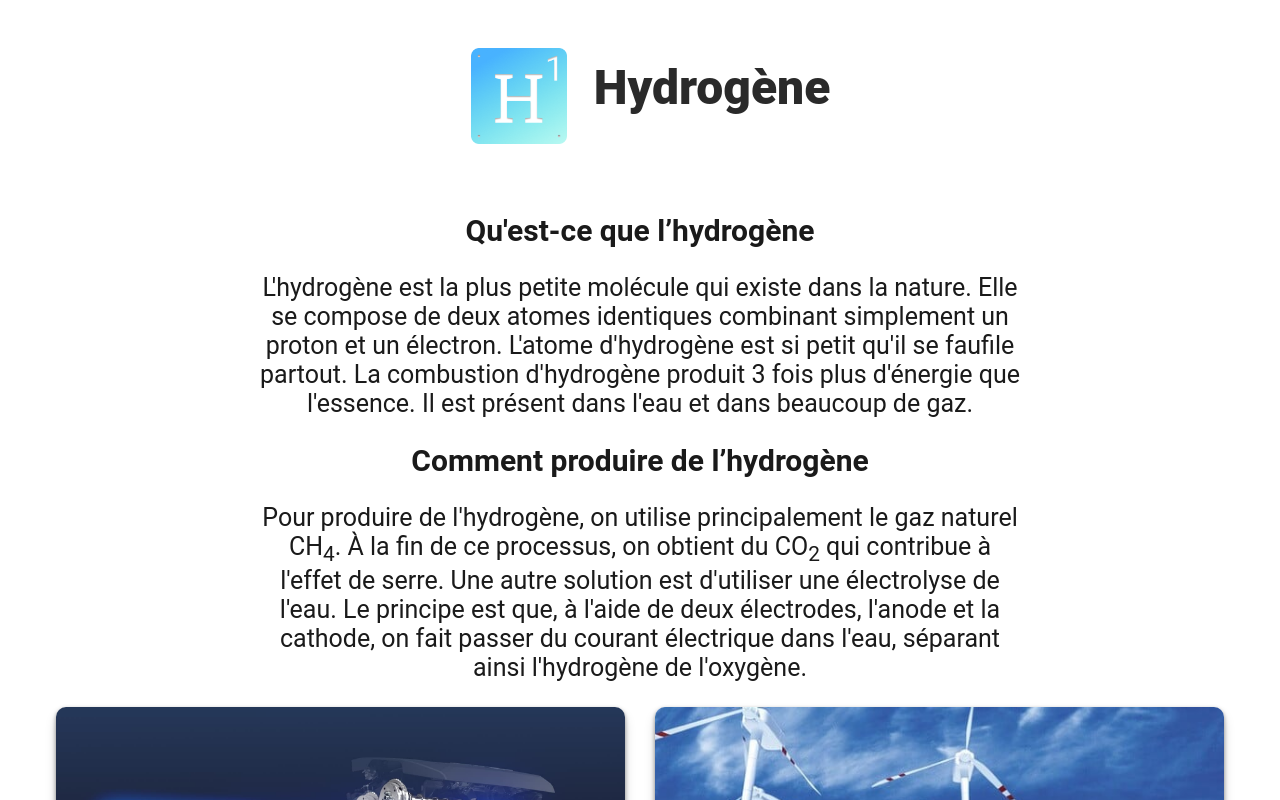
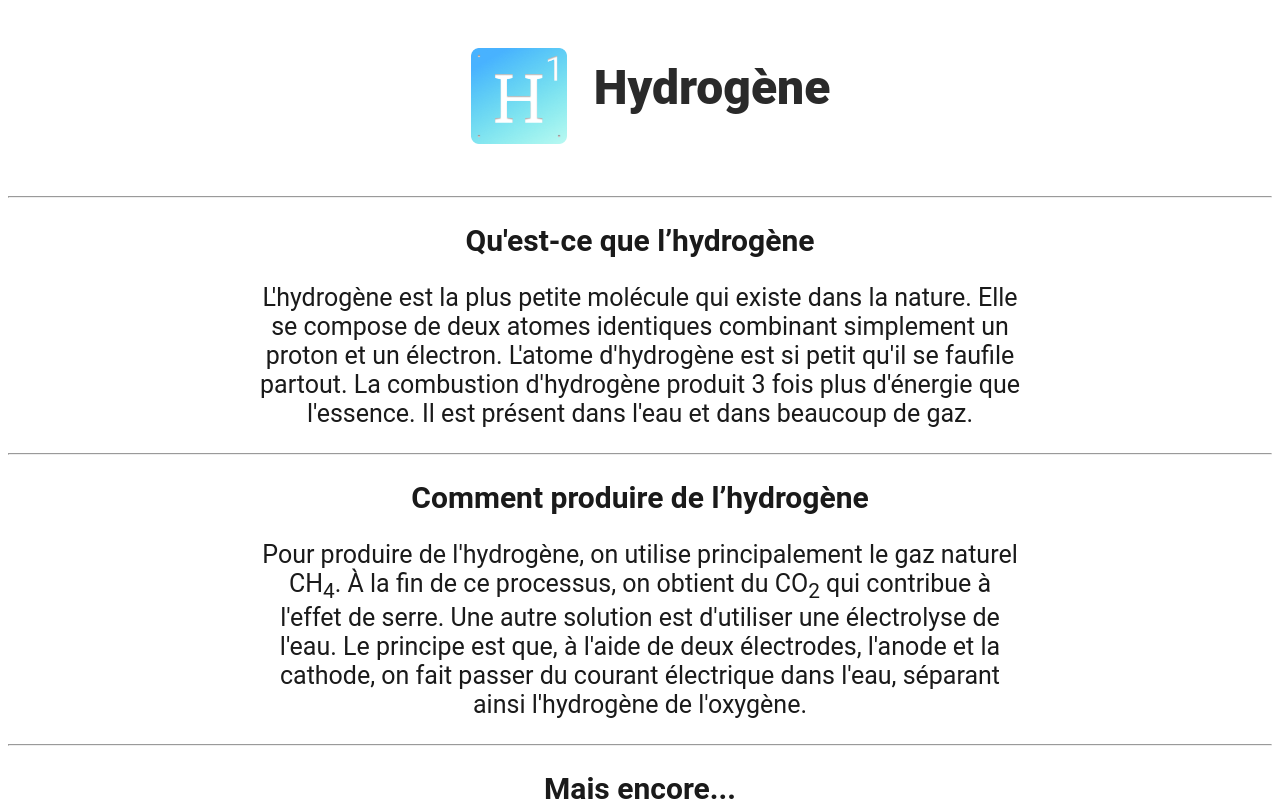
Before and after one commit to Imbwbl/first-lego-league-H1-website, a Svelte app: page / in a window 1280 px wide. Shown: the top 800 px of the page. Built offline with nearby package versions, Linux system fonts and the light colour scheme.

Commit message:
small fixes

```diff
--- a/src/App.svelte
+++ b/src/App.svelte
@@ -5,17 +5,20 @@
       <h1 class="title">Hydrogène</h1>
     </a>
   </div>
+  <hr class="hr1">
   <div>
     <h2 class="subtitle">Qu'est-ce que l’hydrogène</h2>
     <p class="subtitle">
       L'hydrogène est la plus petite molécule qui existe dans la nature. Elle se compose de deux atomes identiques combinant simplement un proton et un électron. L'atome d'hydrogène est si petit qu'il se faufile partout. La combustion d'hydrogène produit 3 fois plus d'énergie que l'essence. Il est présent dans l'eau et dans beaucoup de gaz.
     </p>
+    <hr class="hr2">
     <h2 class="subtitle">Comment produire de l’hydrogène</h2>
     <p class="subtitle">
       Pour produire de l'hydrogène, on utilise principalement le gaz naturel CH<sub>4</sub>. À la fin de ce processus, on obtient du CO<sub>2</sub> qui contribue à l'effet de serre. Une autre solution est d'utiliser une électrolyse de l'eau. Le principe est que, à l'aide de deux électrodes, l'anode et la cathode, on fait passer du courant électrique dans l'eau, séparant ainsi l'hydrogène de l'oxygène.
     </p>
   </div>
-
+  <hr class="hr1">
+  <h2 class="subtitle">Mais encore...</h2>
   <div class="grid">
     <div class="card">
       <img src="./Toyota.jpg" alt="Image 1">
@@ -33,7 +36,7 @@
       <img src="./Hydrogene-vert.jpg" alt="Image 2">
       <div class="card-overlay">
         <h3>Deuxièmement</h3>
-        <p>l'hydrogène peut être produit à partir de différentes
+        <p>L'hydrogène peut être produit à partir de différentes
           sources d'énergie renouvelables, telles que l'énergie solaire ou
           éolienne. Cela signifie que les moteurs à hydrogène peuvent
           fonctionner sans dépendre des combustibles fossiles, qui sont limités
@@ -61,60 +64,6 @@
       </div>
     </div>
   </div>
-<!--
-  <div class="figuresContainer">
-    <div class="image-block" id="block_1">
-      <div>
-        <h3>Premièrement</h3>
-        <p>
-          Les moteurs à hydrogène peuvent être une solution intéressante pour de
-          nombreuses raisons. Tout d'abord, l'hydrogène est une source d'énergie
-          propre et renouvelable qui ne produit pas de gaz à effet de serre
-          lorsqu'elle est utilisée dans un moteur. Cela peut contribuer à
-          réduire l'impact de l'utilisation de véhicules sur l'environnement et
-          à lutter contre le changement climatique.
-        </p>
-      </div>
-    </div>
-
-    <figure class="image-block" id="block_2">
-      <figcaption>
-        <h3>Deuxièmement</h3>
-        <p>
-          Deuxièmement, l'hydrogène peut être produit à partir de différentes
-          sources d'énergie renouvelables, telles que l'énergie solaire ou
-          éolienne. Cela signifie que les moteurs à hydrogène peuvent
-          fonctionner sans dépendre des combustibles fossiles, qui sont limités
-          et non durables.
-        </p>
-      </figcaption>
-    </figure>
-
-    <figure class="image-block" id="block_3">
-      <figcaption>
-        <h3>Troisièmement</h3>
-        <p>
-          Les moteurs à hydrogène peuvent être plus efficaces et plus
-          performants que les moteurs à essence ou diesel. Ils peuvent offrir
-          des performances supérieures en termes de puissance, de vitesse et
-          d'autonomie, ce qui peut être attrayant pour les conducteurs.
-        </p>
-      </figcaption>
-    </figure>
-
-    <figure class="image-block" id="block_4">
-      <figcaption>
-        <h3>En resumé</h3>
-        <p>
-          En résumé, les moteurs à hydrogène sont une solution intéressante car
-          ils peuvent contribuer à la protection de l'environnement, être
-          alimentés par des sources d'énergie renouvelables et offrir des
-          performances supérieures à celles des moteurs à essence ou diesel.
-        </p>
-      </figcaption>
-    </figure>
-  </div>
-  -->
 </main>
 
 <style>
```
Lines whose indentation alone changed are shown as unchanged.
